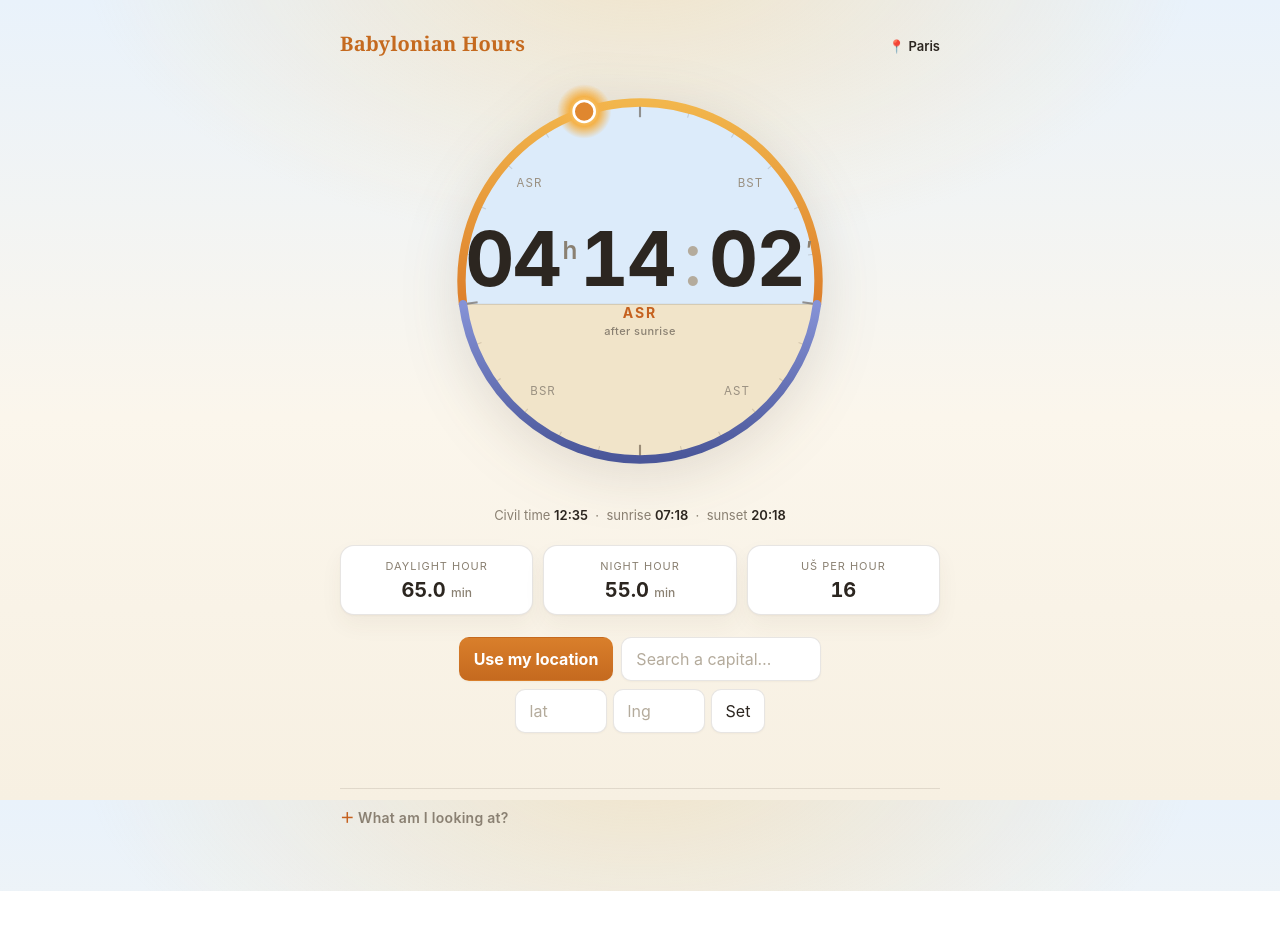
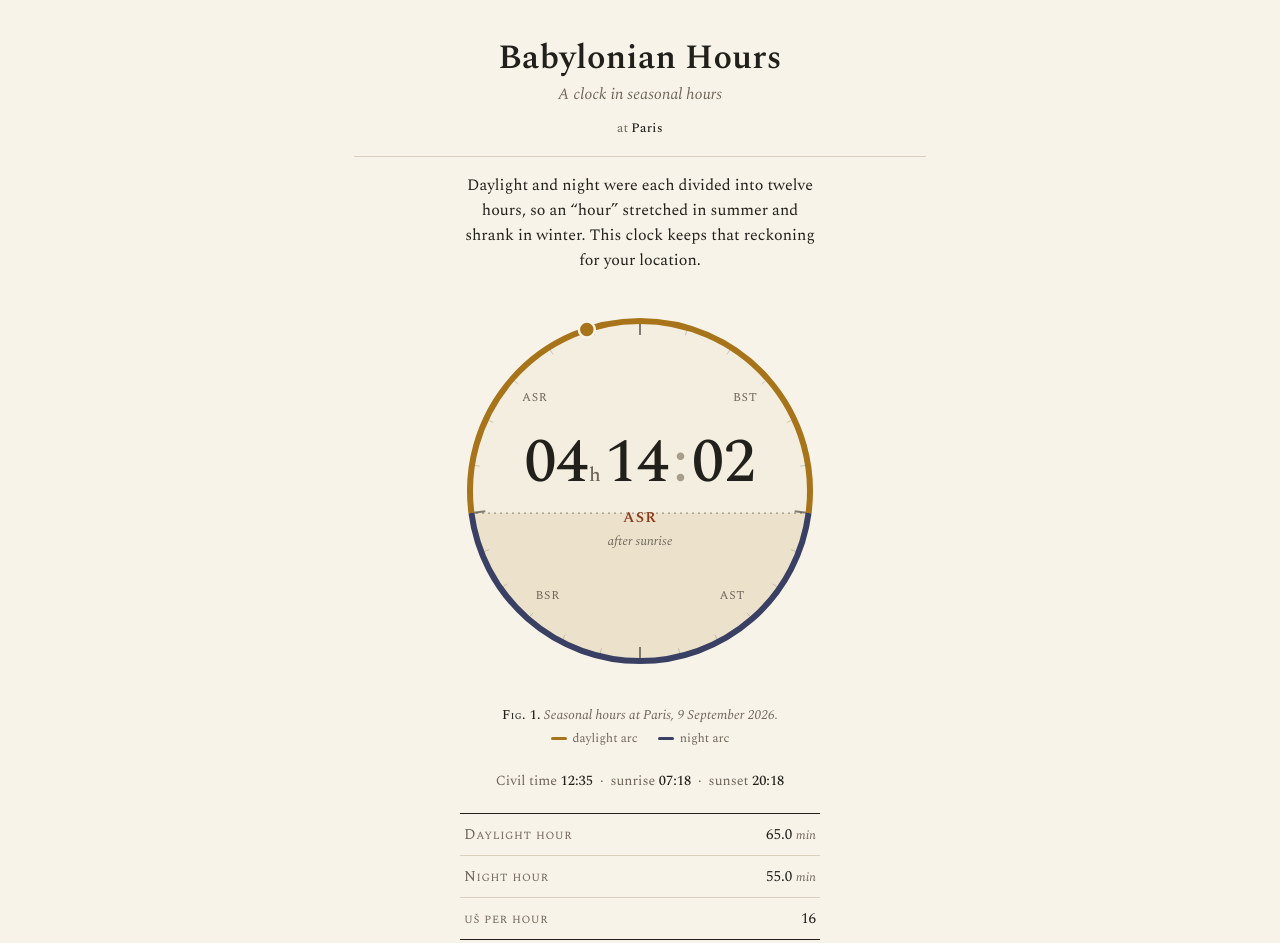
Before and after one commit to gaassassins/babylonian-hours, a plain HTML site: page index.html in a window 1280 px wide. Shown: the top 943 px of the page. Before the commit the page ends 891 px from the top, so only its background shows below. Drawn offline with nearby package versions, Linux system fonts and the light colour scheme; a web font is replaced by a local one.

Commit message:
Redesign: scholarly/editorial reskin — Spectral serif, paper-and-ink palette, dial as annotated figure, ruled data table
Adds DESIGN.md as the design system source of truth.

```diff
--- a/index.html
+++ b/index.html
@@ -4,17 +4,20 @@
 <meta charset="utf-8">
 <meta name="viewport" content="width=device-width, initial-scale=1">
 <title>Babylonian Hours</title>
+<link rel="preconnect" href="https://fonts.googleapis.com">
+<link rel="preconnect" href="https://fonts.gstatic.com" crossorigin>
+<link href="https://fonts.googleapis.com/css2?family=Spectral:ital,wght@0,400;0,500;0,600;1,400;1,500&family=Spectral+SC:wght@400;500;600&display=swap" rel="stylesheet">
 <style>
   :root {
-    --ink: #2c2620;
-    --muted: #8a8072;
-    --faint: #b4ab9c;
-    --hair: rgba(70,54,38,0.13);
-    --card: #ffffff;
-    --gold: #d97f2b;
-    --gold-deep: #c56a1f;
-    --accent: #c5611f;
-    --indigo: #4a5699;
+    --paper: #f7f3e8;
+    --panel: #fcf9f1;
+    --ink: #22201b;
+    --muted: #6f665a;
+    --faint: #a89e8d;
+    --rule: #d8cfbc;
+    --day: #a8741a;
+    --night: #3a4064;
+    --accent: #8a3b1e;
     color-scheme: light;
   }
   * { box-sizing: border-box; }
@@ -22,96 +25,105 @@
   body {
     margin: 0;
     color: var(--ink);
-    background:
-      radial-gradient(900px 480px at 50% -6%, rgba(255,205,120,0.38), transparent 62%),
-      linear-gradient(180deg, #e9f2fb 0%, #fbf6ec 52%, #f7f0e2 100%);
-    background-attachment: fixed;
-    font-family: ui-sans-serif, -apple-system, "Segoe UI", Roboto, Helvetica, Arial, sans-serif;
-    -webkit-font-smoothing: antialiased;
+    background: var(--paper);
+    font-family: Spectral, Georgia, "Times New Roman", serif;
+    font-size: 17px;
+    -webkit-font-smoothing: antialiased; text-rendering: optimizeLegibility;
     display: flex; flex-direction: column; align-items: center; min-height: 100%;
   }
-  .wrap { width: 100%; max-width: 640px; padding: 30px 20px 64px; }
+  .wrap { width: 100%; max-width: 620px; padding: 40px 24px 72px; }
+  .sc { font-family: "Spectral SC", Spectral, serif; font-weight: 500; letter-spacing: .03em; }
 
-  header { display: flex; align-items: baseline; justify-content: space-between; gap: 12px; margin-bottom: 6px; }
-  .brand {
-    font-family: Georgia, "Times New Roman", serif;
-    font-size: 20px; letter-spacing: .01em; color: var(--gold-deep); font-weight: 600;
+  /* masthead */
+  header { text-align: center; border-bottom: 1px solid var(--rule); padding-bottom: 18px; margin-bottom: 8px; }
+  .brand { font-size: 34px; font-weight: 600; letter-spacing: .01em; margin: 0; line-height: 1.1; }
+  .subtitle { font-style: italic; color: var(--muted); font-size: 16px; margin: 5px 0 0; }
+  .loc { margin: 12px 0 0; font-size: 13px; color: var(--muted); }
+  .loc .sc { color: var(--ink); }
+  .lede { text-align: center; color: var(--ink); font-size: 16px; line-height: 1.55; margin: 16px auto 4px; max-width: 46ch; }
+
+  /* the figure */
+  figure.dial-wrap { display: flex; flex-direction: column; align-items: center; margin: 18px 0 0; }
+  .dialbox { position: relative; display: grid; place-items: center; }
+  svg { width: min(86vw, 400px); height: auto; display: block; filter: none; }
+  #partLabels text { font-family: "Spectral SC", Spectral, serif; letter-spacing: .06em; }
+  #dayArc { stroke: var(--day); }
+  #nightArc { stroke: var(--night); }
+  .figcap { grid-column: 1 / -1; margin: 14px auto 0; text-align: center; color: var(--muted); font-size: 13.5px; font-style: italic; max-width: 44ch; }
+  .figcap b { font-style: normal; font-variant: small-caps; letter-spacing: .03em; color: var(--ink); font-weight: 500; }
+  .legend { display: flex; gap: 20px; justify-content: center; margin: 4px 0 0; font-size: 12.5px; color: var(--muted); }
+  .legend i { font-style: normal; display: inline-flex; align-items: center; gap: 6px; }
+  .legend .sw { width: 16px; height: 3px; border-radius: 2px; display: inline-block; }
+
+  /* readout, typeset not digital */
+  .readout { position: absolute; top: 50%; transform: translateY(-50%); text-align: center; pointer-events: none; }
+  .hms { font-variant-numeric: tabular-nums lining-nums; font-feature-settings: "tnum","lnum"; }
+  .big { font-size: clamp(40px, 13vw, 62px); font-weight: 500; line-height: 1; color: var(--ink); }
+  .big .unit { font-family: "Spectral SC", Spectral, serif; font-size: .32em; font-weight: 500; color: var(--muted); letter-spacing: .04em; vertical-align: baseline; margin: 0 .18em 0 .05em; }
+  .big .colon { color: var(--faint); font-weight: 400; margin: 0 .06em; }
+  .part { margin-top: 12px; font-size: 15px; color: var(--accent); }
+  .part #oPart { font-family: "Spectral SC", Spectral, serif; font-weight: 600; letter-spacing: .08em; }
+  .part small { display: block; text-transform: none; color: var(--muted); font-weight: 400; font-style: italic; font-size: 13px; margin-top: 2px; }
+
+  .civil { text-align: center; color: var(--muted); font-size: 14px; margin-top: 22px; }
+  .civil b { color: var(--ink); font-weight: 500; font-variant-numeric: tabular-nums; }
+
+  /* figures table */
+  .figures { width: 100%; max-width: 360px; margin: 22px auto 4px; border-collapse: collapse; }
+  .figures th, .figures td { padding: 9px 4px; font-size: 15px; }
+  .figures th { text-align: left; font-weight: 400; font-variant: small-caps; letter-spacing: .04em; color: var(--muted); }
+  .figures td { text-align: right; font-variant-numeric: tabular-nums; color: var(--ink); }
+  .figures td small { color: var(--muted); font-size: 12.5px; font-style: italic; }
+  .figures tr { border-bottom: 1px solid var(--rule); }
+  .figures tr:first-child { border-top: 1px solid var(--ink); }
+  .figures tr:last-child { border-bottom: 1px solid var(--ink); }
+
+  /* controls, flat ink outline */
+  .controls { display: flex; flex-wrap: wrap; gap: 8px; align-items: center; justify-content: center; margin-top: 30px; }
+  button, input {
+    font: inherit; font-size: 15px; color: var(--ink); background: transparent;
+    border: 1px solid var(--rule); border-radius: 2px; padding: 10px 14px; min-height: 44px; cursor: pointer;
   }
-  .loc { font-size: 13px; color: var(--muted); }
-  .loc b { color: var(--ink); font-weight: 600; }
-
-  .dial-wrap { position: relative; display: grid; place-items: center; margin: 14px 0 4px; }
-  svg { width: min(88vw, 420px); height: auto; display: block; filter: drop-shadow(0 12px 28px rgba(70,54,38,0.14)); }
-
-  .readout { position: absolute; text-align: center; pointer-events: none; }
-  .hms { font-variant-numeric: tabular-nums; font-feature-settings: "tnum"; }
-  .big { font-size: clamp(44px, 15vw, 76px); font-weight: 700; line-height: .9; letter-spacing: -.02em; color: var(--ink); }
-  .big .unit { font-size: .32em; font-weight: 600; color: var(--muted); vertical-align: super; margin: 0 .16em 0 .08em; }
-  .big .colon { color: var(--faint); font-weight: 400; margin: 0 .1em; }
-  .part { margin-top: 12px; font-size: 14px; letter-spacing: .14em; text-transform: uppercase; color: var(--accent); font-weight: 700; }
-  .part small { display: block; letter-spacing: .04em; text-transform: none; color: var(--muted); font-weight: 500; font-size: 11px; margin-top: 3px; }
-
-  .civil { text-align: center; color: var(--muted); font-size: 13px; margin-top: 16px; }
-  .civil b { color: var(--ink); font-weight: 600; }
-
-  .stats { display: grid; grid-template-columns: repeat(3, 1fr); gap: 10px; margin: 22px 0 6px; }
-  .stat {
-    background: var(--card); border: 1px solid var(--hair); border-radius: 14px; padding: 13px 12px 12px; text-align: center;
-    box-shadow: 0 1px 2px rgba(70,54,38,0.04), 0 10px 22px rgba(70,54,38,0.05);
-  }
-  .stat .k { font-size: 11px; text-transform: uppercase; letter-spacing: .09em; color: var(--muted); }
-  .stat .v { font-size: 20px; font-weight: 700; margin-top: 5px; font-variant-numeric: tabular-nums; }
-  .stat .v small { font-size: 12px; font-weight: 500; color: var(--muted); }
-
-  .controls { display: flex; flex-wrap: wrap; gap: 8px; align-items: center; justify-content: center; margin-top: 22px; }
-  button, select, input {
-    font: inherit; color: var(--ink); background: var(--card);
-    border: 1px solid var(--hair); border-radius: 10px; padding: 11px 14px; min-height: 44px; cursor: pointer;
-    box-shadow: 0 1px 2px rgba(70,54,38,0.04);
-  }
-  button:hover, select:hover { border-color: rgba(70,54,38,0.28); }
-  button.primary { background: linear-gradient(180deg, var(--gold) 0%, var(--gold-deep) 100%); color: #fff; border-color: transparent; font-weight: 650; }
-  button.primary:hover { filter: brightness(1.05); }
-  select { cursor: pointer; }
+  button:hover { border-color: var(--ink); }
+  button.primary { border-color: var(--ink); background: var(--ink); color: var(--paper); font-variant: small-caps; letter-spacing: .04em; }
+  button.primary:hover { background: #000; }
   .manual { display: flex; gap: 6px; align-items: center; }
-  .manual input { width: 92px; }
-  input::placeholder { color: var(--faint); }
+  .manual input { width: 76px; }
+  input::placeholder { color: var(--faint); font-style: italic; }
+  input:focus-visible, button:focus-visible { outline: 2px solid var(--day); outline-offset: 1px; }
 
   .combo { position: relative; }
-  #citySearch { width: 200px; cursor: text; }
+  #citySearch { width: 210px; cursor: text; }
   .city-list {
-    position: absolute; z-index: 20; left: 0; right: auto; top: calc(100% + 6px); margin: 0; padding: 5px;
+    position: absolute; z-index: 20; left: 0; right: auto; top: calc(100% + 5px); margin: 0; padding: 4px;
     list-style: none; max-height: 300px; overflow-y: auto;
     min-width: 100%; width: max-content; max-width: min(340px, 92vw);
-    background: var(--card); border: 1px solid var(--hair); border-radius: 12px;
-    box-shadow: 0 10px 30px rgba(70,54,38,0.16); text-align: left;
+    background: var(--panel); border: 1px solid var(--ink); border-radius: 2px;
+    box-shadow: 0 10px 26px rgba(34,32,27,0.14); text-align: left;
   }
   .city-list li {
-    padding: 6px 10px; border-radius: 7px; cursor: pointer; font-size: 14px; line-height: 1.25;
-    display: flex; align-items: baseline; gap: 8px; white-space: nowrap;
+    padding: 6px 10px; cursor: pointer; font-size: 15px; line-height: 1.25;
+    display: flex; align-items: baseline; gap: 10px; white-space: nowrap;
   }
-  .city-list li .cty { color: var(--muted); font-size: 12px; overflow: hidden; text-overflow: ellipsis; }
-  .city-list li:hover, .city-list li.active { background: #f5ede0; }
-  .city-list li mark { background: rgba(217,127,43,0.20); color: inherit; border-radius: 3px; padding: 0 1px; }
-  .city-list .empty { color: var(--muted); cursor: default; white-space: normal; line-height: 1.45; max-width: 240px; }
+  .city-list li .cty { color: var(--muted); font-size: 13px; font-style: italic; overflow: hidden; text-overflow: ellipsis; }
+  .city-list li:hover, .city-list li.active { background: #efe7d6; }
+  .city-list li mark { background: transparent; color: var(--accent); font-weight: 600; }
+  .city-list .empty { color: var(--muted); cursor: default; white-space: normal; font-style: italic; line-height: 1.45; max-width: 240px; }
   .city-list .empty:hover { background: none; }
 
-  details { margin-top: 32px; border-top: 1px solid var(--hair); padding-top: 18px; }
-  summary { cursor: pointer; color: var(--muted); font-size: 14px; font-weight: 600; letter-spacing: .02em; list-style: none; }
+  details { margin-top: 34px; border-top: 1px solid var(--ink); padding-top: 16px; }
+  summary { cursor: pointer; color: var(--ink); font-size: 15px; font-style: italic; list-style: none; }
   summary::-webkit-details-marker { display: none; }
-  summary::before { content: "＋ "; color: var(--accent); }
-  details[open] summary::before { content: "− "; }
-  .about { color: #5f574c; font-size: 14px; line-height: 1.62; }
-  .about h4 { color: var(--ink); margin: 18px 0 6px; font-size: 14px; }
-  .about p { margin: 8px 0; }
-  .about code { background: #f3ece0; padding: 1px 6px; border-radius: 6px; color: var(--ink); }
-  .sc { font-variant: small-caps; }
+  summary::before { content: "§ "; color: var(--accent); font-style: normal; }
+  .about { color: var(--ink); font-size: 15.5px; line-height: 1.66; }
+  .about h4 { color: var(--ink); margin: 20px 0 6px; font-size: 15px; font-variant: small-caps; letter-spacing: .04em; }
+  .about p { margin: 10px 0; }
+  .about code { font-family: "Spectral SC", Spectral, serif; background: #efe7d6; padding: 0 5px; border-radius: 2px; }
   .about ul { margin: 6px 0; padding-left: 20px; }
-  .about a { color: var(--gold-deep); }
-  .credit { margin-top: 22px; font-size: 12px; color: var(--muted); text-align: center; }
-  .credit a { color: var(--gold-deep); }
+  .about a, .credit a { color: var(--accent); }
+  .credit { margin-top: 24px; font-size: 13px; color: var(--muted); text-align: center; font-style: italic; }
 
-  .err { color: #b3261e; text-align: center; font-size: 13px; margin-top: 10px; min-height: 1em; }
+  .err { color: var(--accent); text-align: center; font-size: 14px; font-style: italic; margin-top: 10px; min-height: 1em; }
 
   @media (prefers-reduced-motion: reduce) {
     *, *::before, *::after { animation-duration: .001ms !important; transition-duration: .001ms !important; scroll-behavior: auto !important; }
@@ -121,11 +133,15 @@
 <body>
 <div class="wrap">
   <header>
-    <div class="brand">Babylonian Hours</div>
-    <div class="loc">📍 <b id="locName">Paris</b></div>
+    <h1 class="brand">Babylonian Hours</h1>
+    <p class="subtitle">A clock in seasonal hours</p>
+    <p class="loc">at <span class="sc" id="locName">Paris</span></p>
   </header>
 
-  <div class="dial-wrap">
+  <p class="lede">Daylight and night were each divided into twelve hours, so an “hour” stretched in summer and shrank in winter. This clock keeps that reckoning for your location.</p>
+
+  <figure class="dial-wrap">
+    <div class="dialbox">
     <svg id="dial" viewBox="0 0 400 400" role="img" aria-label="Babylonian sun dial">
       <defs>
         <linearGradient id="dayGrad" x1="0" y1="0" x2="0" y2="1">
@@ -144,34 +160,40 @@
       </defs>
       <clipPath id="disc"><circle cx="200" cy="200" r="170"/></clipPath>
       <g clip-path="url(#disc)">
-        <rect id="sky"    x="0" y="0"   width="400" height="200" fill="#dcebfa"/>
-        <rect id="ground" x="0" y="200" width="400" height="200" fill="#f1e4c9"/>
+        <rect id="sky"    x="0" y="0"   width="400" height="200" fill="#f3eedf"/>
+        <rect id="ground" x="0" y="200" width="400" height="200" fill="#ece2cc"/>
       </g>
-      <circle cx="200" cy="200" r="170" fill="none" stroke="rgba(70,54,38,0.10)" stroke-width="1"/>
-      <line id="horizon" x1="30" y1="200" x2="370" y2="200" stroke="rgba(70,54,38,0.18)" stroke-width="1"/>
+      <circle cx="200" cy="200" r="170" fill="none" stroke="#22201b" stroke-width="1.25"/>
+      <line id="horizon" x1="30" y1="200" x2="370" y2="200" stroke="#8a8272" stroke-width="1" stroke-dasharray="2 4"/>
       <g id="ticks"></g>
-      <path id="dayArc"   fill="none" stroke="url(#dayGrad)"   stroke-width="8" stroke-linecap="round"/>
-      <path id="nightArc" fill="none" stroke="url(#nightGrad)" stroke-width="8" stroke-linecap="round"/>
-      <g id="partLabels" fill="#9a9081" font-size="11" font-family="inherit" letter-spacing="1"></g>
+      <path id="dayArc"   fill="none" stroke="#a8741a" stroke-width="6" stroke-linecap="butt"/>
+      <path id="nightArc" fill="none" stroke="#3a4064" stroke-width="6" stroke-linecap="butt"/>
+      <g id="partLabels" fill="#6f665a" font-size="12" letter-spacing="1"></g>
       <circle id="glow" r="26" fill="url(#sunGlow)" cx="200" cy="30" style="opacity:0"/>
-      <circle id="marker" r="9" cx="200" cy="30" fill="#e0872f" stroke="#fff" stroke-width="2.5"/>
+      <circle id="marker" r="7" cx="200" cy="30" fill="#a8741a" stroke="#f7f3e8" stroke-width="2.5"/>
     </svg>
 
     <div class="readout">
       <div class="big hms">
-        <span id="oHour">00</span><span class="unit">h</span><span id="oUsh">00</span><span class="colon">:</span><span id="oGar">00</span><span class="unit">′</span>
+        <span id="oHour">00</span><span class="unit">h</span><span id="oUsh">00</span><span class="colon">:</span><span id="oGar">00</span>
       </div>
       <div class="part"><span id="oPart">···</span><small id="oPartLong">&nbsp;</small></div>
     </div>
-  </div>
+    </div>
+    <figcaption class="figcap"><b>Fig. 1.</b> Seasonal hours at <span id="capLoc">Paris</span>, <span id="capDate">—</span>.</figcaption>
+    <div class="legend">
+      <i><span class="sw" style="background:#a8741a"></span> daylight arc</i>
+      <i><span class="sw" style="background:#3a4064"></span> night arc</i>
+    </div>
+  </figure>
 
   <div class="civil">Civil time <b id="civilTime">--:--</b> &nbsp;·&nbsp; sunrise <b id="srTime">--:--</b> &nbsp;·&nbsp; sunset <b id="ssTime">--:--</b></div>
 
-  <div class="stats">
-    <div class="stat"><div class="k">Daylight hour</div><div class="v" id="sDay">-- <small>min</small></div></div>
-    <div class="stat"><div class="k">Night hour</div><div class="v" id="sNight">-- <small>min</small></div></div>
-    <div class="stat"><div class="k">uš per hour</div><div class="v" id="sUsh">--</div></div>
-  </div>
+  <table class="figures">
+    <tr><th>Daylight hour</th><td id="sDay">— <small>min</small></td></tr>
+    <tr><th>Night hour</th><td id="sNight">— <small>min</small></td></tr>
+    <tr><th>uš per hour</th><td id="sUsh">—</td></tr>
+  </table>
 
   <div class="controls">
     <button class="primary" id="useLoc">Use my location</button>
@@ -305,7 +327,7 @@ function drawStatic(dayFrac) {
     const l = document.createElementNS("http://www.w3.org/2000/svg", "line");
     l.setAttribute("x1", x1); l.setAttribute("y1", y1);
     l.setAttribute("x2", x2); l.setAttribute("y2", y2);
-    l.setAttribute("stroke", major ? "rgba(70,54,38,0.5)" : "rgba(70,54,38,0.17)");
+    l.setAttribute("stroke", major ? "rgba(34,32,27,0.55)" : "rgba(34,32,27,0.2)");
     l.setAttribute("stroke-width", major ? 2 : 1);
     ticks.appendChild(l);
   };
@@ -335,8 +357,8 @@ function placeMarker(f, b, now) {
   const m = $("marker"), g = $("glow");
   m.setAttribute("cx", x); m.setAttribute("cy", y);
   g.setAttribute("cx", x); g.setAttribute("cy", y);
-  if (f.daytime) { m.setAttribute("fill", "#e0872f"); m.setAttribute("r", 10); g.style.opacity = 1; }
-  else           { m.setAttribute("fill", "#4a5699"); m.setAttribute("r", 8);  g.style.opacity = 0; }
+  if (f.daytime) { m.setAttribute("fill", "#a8741a"); m.setAttribute("r", 8); g.style.opacity = 0; }
+  else           { m.setAttribute("fill", "#3a4064"); m.setAttribute("r", 7); g.style.opacity = 0; }
 }
 
 // ---------- App ----------
@@ -352,6 +374,11 @@ function hhmm(d) {
   }
   const s = new Date(d.getTime() + Math.round(LNG / 15) * 3600000);
   return pad(s.getUTCHours()) + ":" + pad(s.getUTCMinutes());
+}
+function dateLabel(d) {
+  const opt = { day: "numeric", month: "long", year: "numeric" };
+  if (LOCTZ) { try { return new Intl.DateTimeFormat("en-GB", { ...opt, timeZone: LOCTZ }).format(d); } catch (e) { /* fall through */ } }
+  return new Intl.DateTimeFormat("en-GB", opt).format(d);
 }
 
 function tick() {
@@ -379,6 +406,8 @@ function tick() {
   $("sNight").innerHTML = b.lNightMin.toFixed(1) + " <small>min</small>";
   $("sUsh").textContent = b.ushMax;
   $("locName").textContent = LOCNAME;
+  $("capLoc").textContent = LOCNAME;
+  $("capDate").textContent = dateLabel(now);
 }
 
 function setLocation(lat, lng, name, tz) {
```
Also changed, not shown: DESIGN.md (added, +50 -0 lines).
